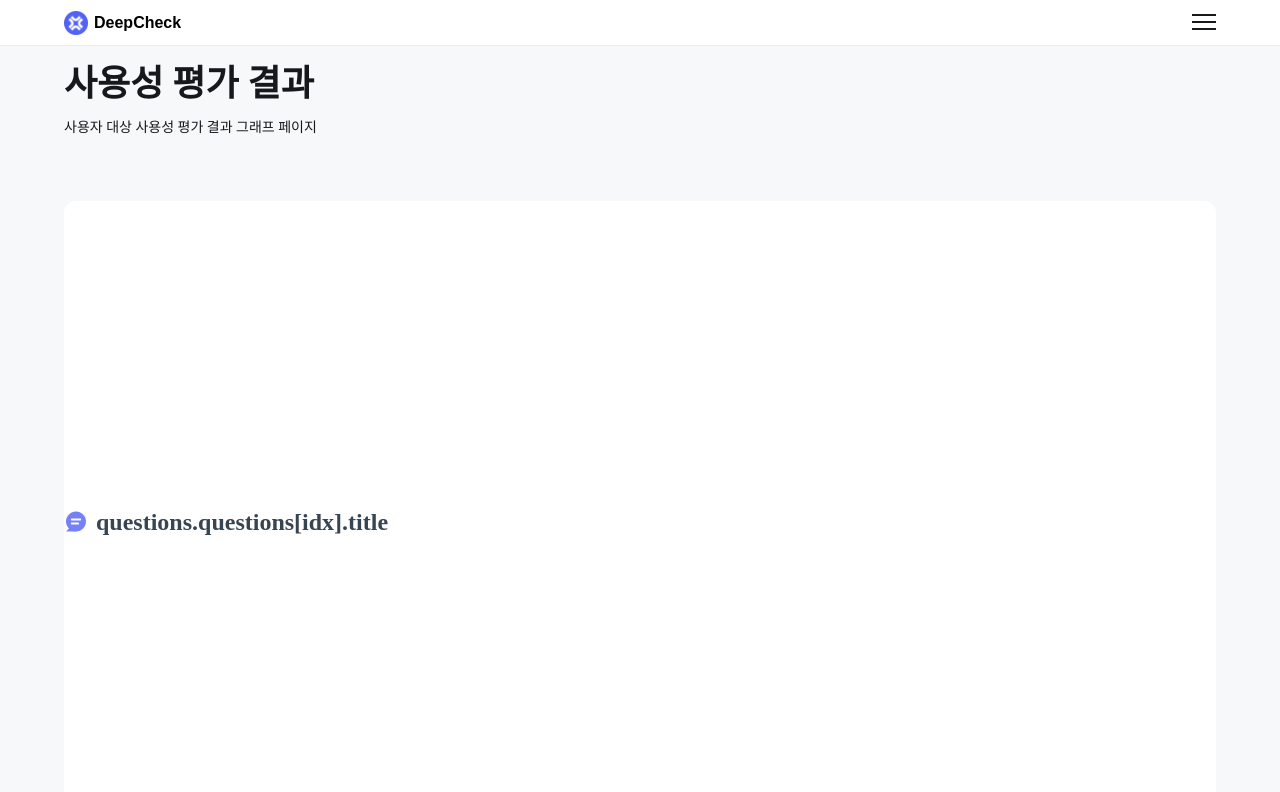
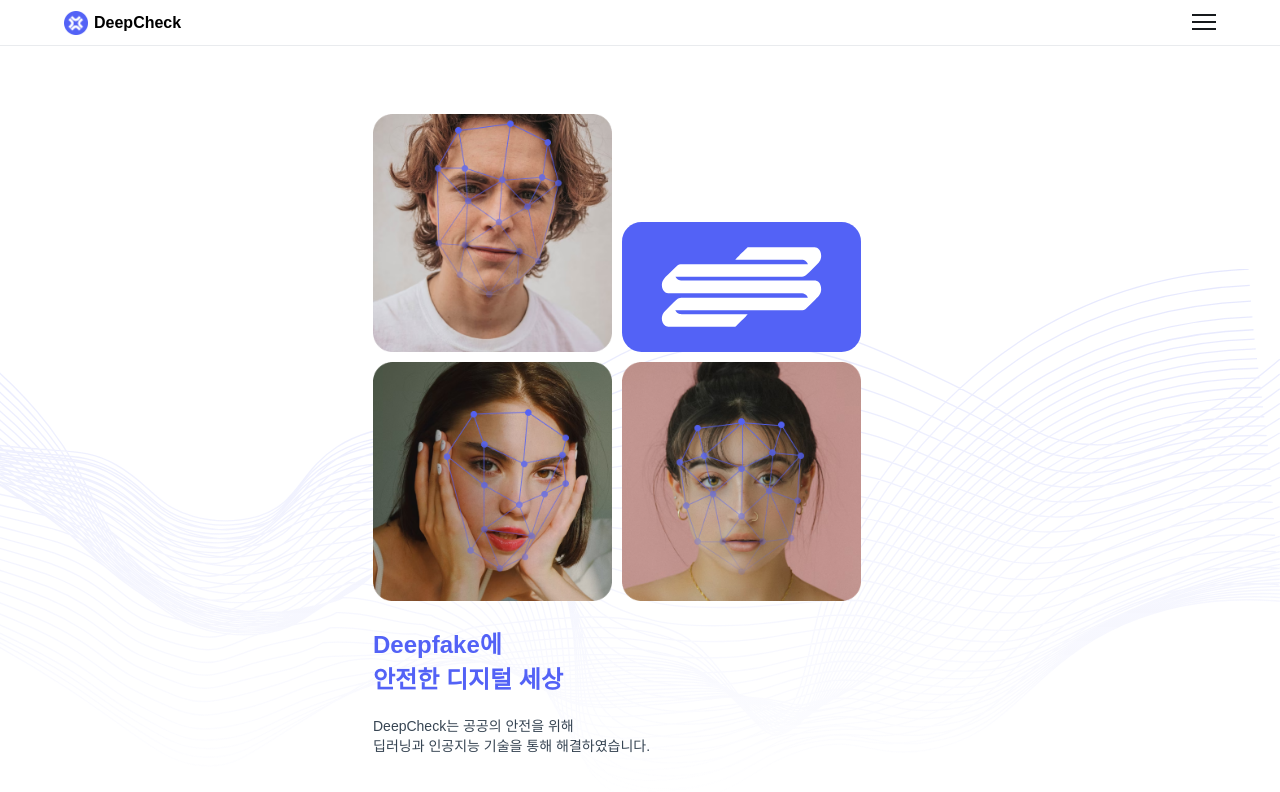
Before and after one commit to biyotteu/DeepCheck, a React (Create React App) app in the folder deepcheck_frontend/: page / in a window 1280 px wide. Shown: the top 792 px of the page. Built offline with nearby package versions, Linux system fonts and the light colour scheme; no server answers; a web font is replaced by a local one.

Commit message:
[frontend]

```diff
--- a/deepcheck_frontend/src/App.tsx
+++ b/deepcheck_frontend/src/App.tsx
@@ -26,8 +26,8 @@
       <Header />
       {/* <Review /> */}
       {/* <UserManagement /> */}
-      <Survery />
-      {/* <Routes>
+      {/* <Survery /> */}
+      <Routes>
         <Route path="/" element={<Home />} />
         <Route
           path="/deepfake"
@@ -77,7 +77,7 @@
             </ProtectAdminRoute>
           }
         />
-      </Routes> */}
+      </Routes>
       {/* 리뷰 했는지 안했는지 검증 필요 */}
       {/* admin page 권한 확인*/}
       <ToastContainer
--- a/deepcheck_frontend/src/components/header/Header.scss
+++ b/deepcheck_frontend/src/components/header/Header.scss
@@ -194,7 +194,7 @@
       // width: 100px;
       position: absolute;
       cursor: pointer;
-      padding: 9px 10px 9px 20px;
+      padding: 7px 10px 7px 20px;
       font-size: 18px;
       font-weight: 600;
       display: flex;
--- a/deepcheck_frontend/src/pages/Survey/Survey.scss
+++ b/deepcheck_frontend/src/pages/Survey/Survey.scss
@@ -34,6 +34,9 @@
     .content {
       flex: 1;
       width: 100%;
+      display: flex;
+      flex-direction: column;
+      justify-content: center;
       .question-title {
         display: flex;
         color: var(--grey-grey-060, #374553);
--- a/deepcheck_frontend/src/pages/Survey/Survey.tsx
+++ b/deepcheck_frontend/src/pages/Survey/Survey.tsx
@@ -46,7 +46,7 @@
           <div className="content">
             <div className="question-title">
               <img src="/assets/icons/message.svg" />
-              questions.questions[idx].title
+              {questions.questions[index - 1].title}
               <div className="response-count"></div>
             </div>
             <Chart
```
